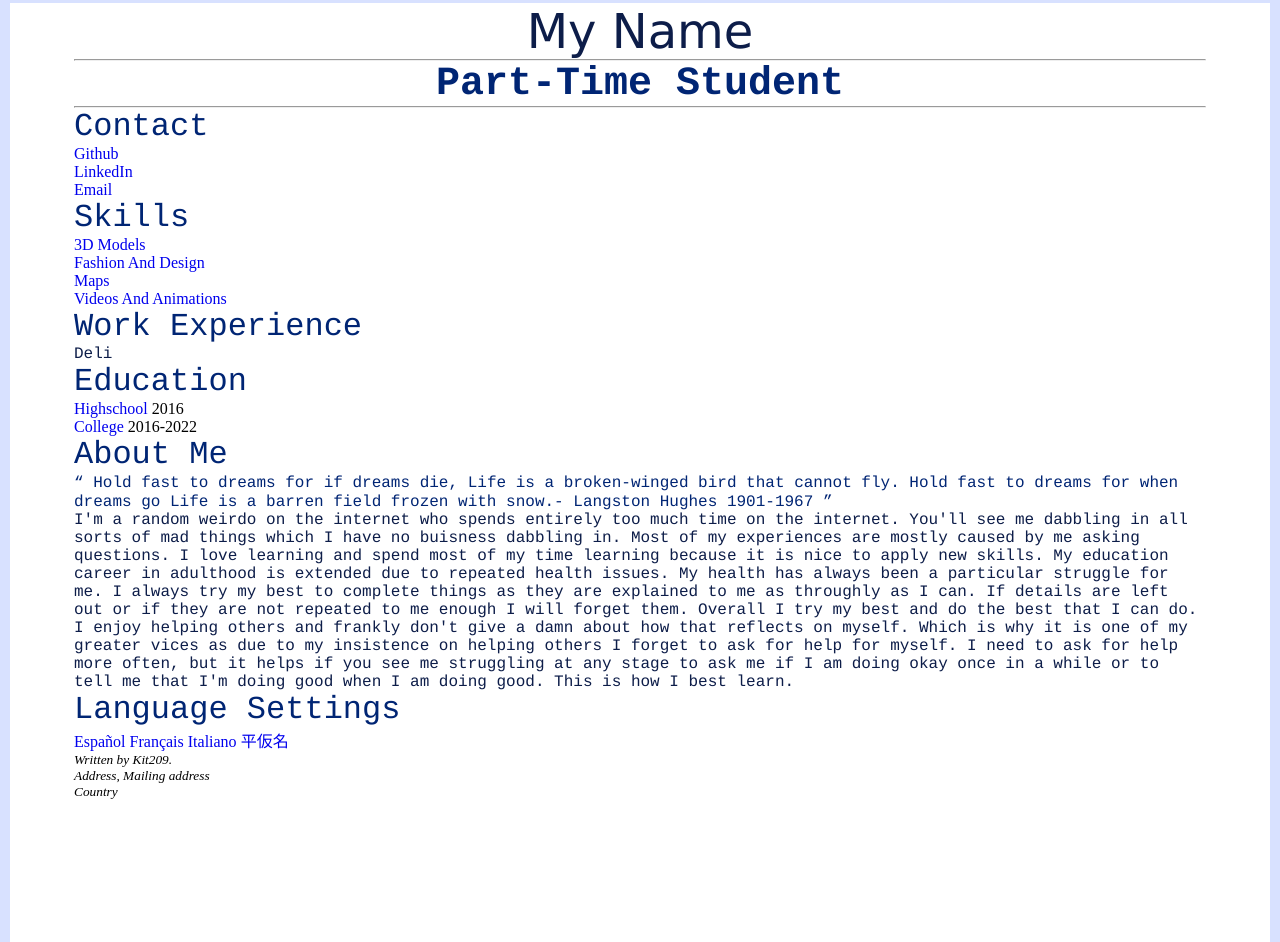
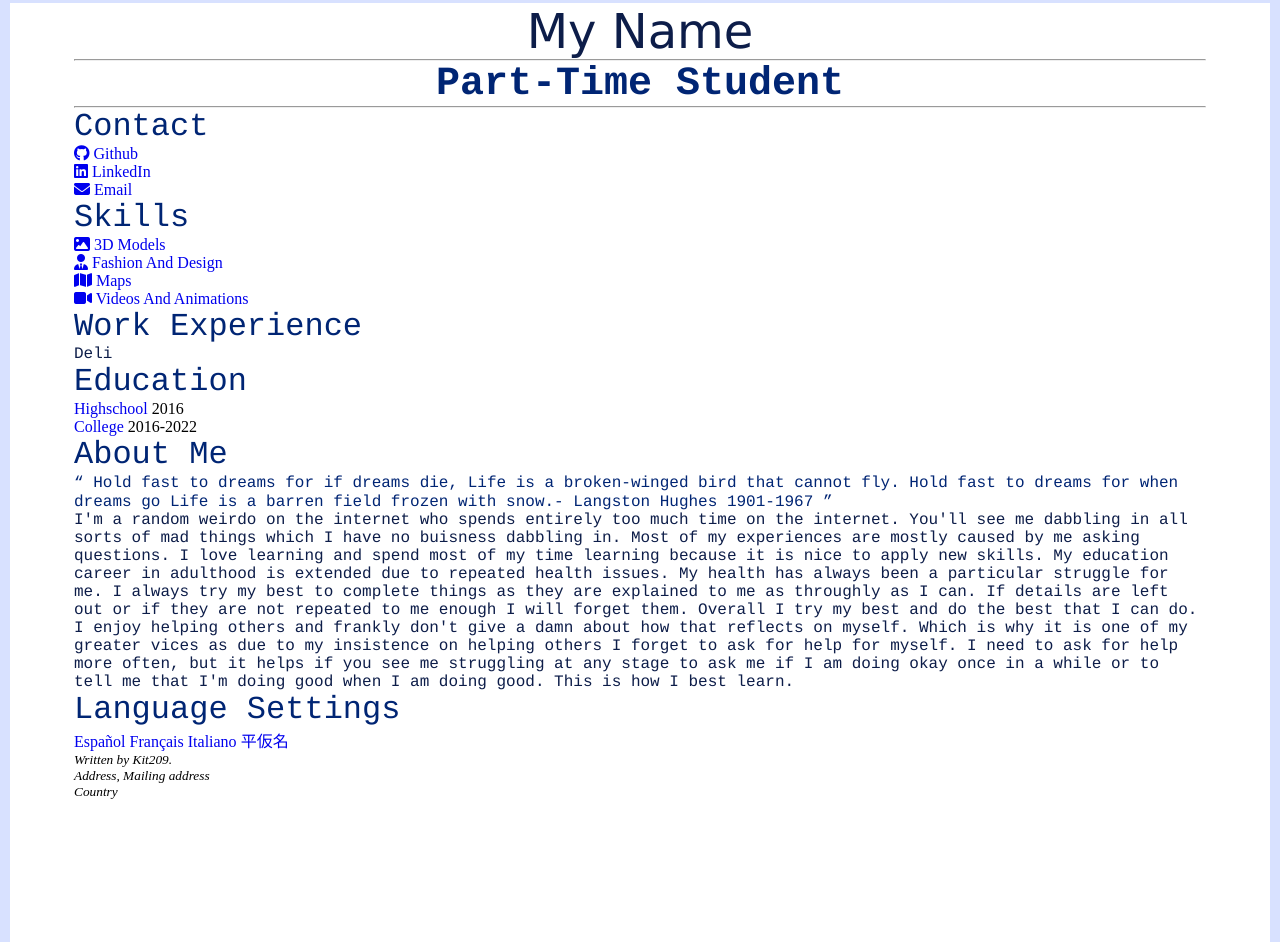
Before and after one commit to Kit203/resume, a plain HTML site: page index.html in a window 1280 px wide. Shown: the part 807-1749 px from the top of the page. Drawn offline with Linux system fonts and the light colour scheme; files that its build step writes are made by us from their sources.

Commit message:
Just adding font awesome images to the website for lines 40-42 & 45-48

```diff
--- a/index.html
+++ b/index.html
@@ -5,7 +5,8 @@
  <title>My Resume in HTML, & CSS</title>
  <meta charset="UTF-8">
  <meta name="viewport" content="width=device-width, initial-scale=1">
- <link rel="stylesheet" href="style.css"
+ <link rel="stylesheet" href="style.css">
+ <script src="https://kit.fontawesome.com/7192453718.js" crossorigin="anonymous"></script>
 </head>
 <!-- This links the index page to the style.css page -->
 <body  > <!-- style="background-color:powderblue;"-->
@@ -36,15 +37,15 @@
     <h4 style="color:rgb(0, 37, 116); font-size:250%; font-family:courier; text-align:center;">Part-Time Student</h1>
     <hr></hr>
     <h2 style="color:rgb(0, 37, 116); font-size:200%; font-family:courier; text-align:left;"> Contact </h2>
-    <ul><li><a href = "deadlink">Github</a></li>
-         <li><a href = "deadlink">LinkedIn</a></li>
-         <li><a href = "deadlink">Email </a></li></ul>
+    <ul><li><a href = "deadlink"><i class="fa-brands fa-github"></i> Github</a></li>
+         <li><a href = "deadlink"><i class="fa-brands fa-linkedin"></i> LinkedIn</a></li>
+         <li><a href = "deadlink"><i class="fa-sharp fa-solid fa-envelope"></i> Email </a></li></ul>
     <!-- This provides contact information -->
     <h2 style="color:rgb(0, 37, 116); font-size:200%; font-family:courier; text-align:left;"> Skills </h2>
-    <ul><li><a href = "deadlink">3D Models </a></li>
-        <li><a href = "deadlink">Fashion And Design</a></li>
-        <li><a href = "deadlink">Maps</a></li>
-        <li><a href = "deadlink">Videos And Animations </a></li></ul>
+    <ul><li><a href = "deadlink"><i class="fa-sharp fa-solid fa-image"></i> 3D Models </a></li>
+        <li><a href = "deadlink"><i class="fa-solid fa-user-tie"></i> Fashion And Design</a></li>
+        <li><a href = "deadlink"><i class="fa-solid fa-map"></i> Maps</a></li>
+        <li><a href = "deadlink"><i class="fa-solid fa-video"></i> Videos And Animations </a></li></ul>
     <!-- This provides in website links to the other parts of the website -->
     <h2 style="color:rgb(0, 37, 116); font-size:200%; font-family:courier; text-align:left;"> Work Experience</h2>
     <ul> <p style="color:rgb(13, 29, 73); font-size:100%; font-family:courier; text-align:left;"> Deli </p> </ul>
```
